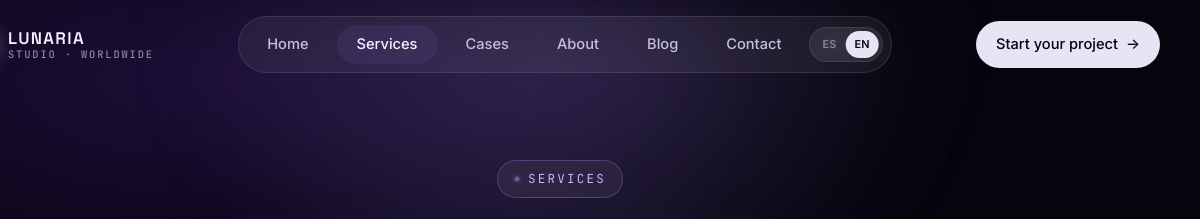
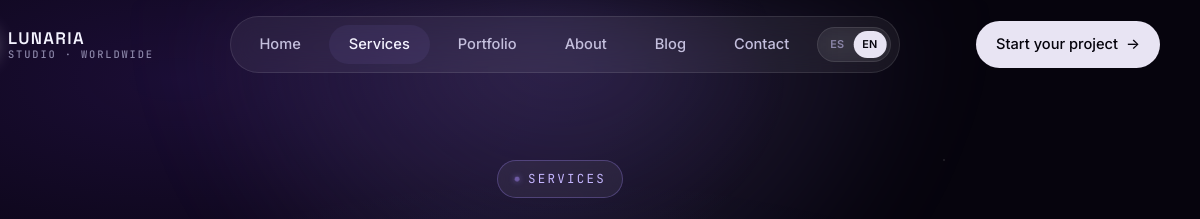
Before and after one commit to estefaniii/lunaria-studio, a website: page en/servicios.html in a window 1280 px wide. Shown: the top 219 px of the page, 80-1280 px from the left. Drawn offline with Linux system fonts and the light colour scheme.

Commit message:
Rename Cases nav link to Portfolio

```diff
--- a/en/servicios.html
+++ b/en/servicios.html
@@ -78,7 +78,7 @@
     <ul class="nav-menu">
     <li><a href="index.html">Home</a></li>
     <li><a href="servicios.html" class="is-active">Services</a></li>
-    <li><a href="casos.html">Cases</a></li>
+    <li><a href="portafolio.html">Portfolio</a></li>
     <li><a href="nosotros.html">About</a></li>
     <li><a href="blog.html">Blog</a></li>
     <li><a href="contacto.html">Contact</a></li>
@@ -94,7 +94,7 @@
     <div class="nav-mobile" id="navMobile" role="dialog" aria-modal="true">
     <a href="index.html">Home</a>
     <a href="servicios.html">Services</a>
-    <a href="casos.html">Cases</a>
+    <a href="portafolio.html">Portfolio</a>
     <a href="nosotros.html">About</a>
     <a href="blog.html">Blog</a>
     <a href="contacto.html">Contact</a>
```
